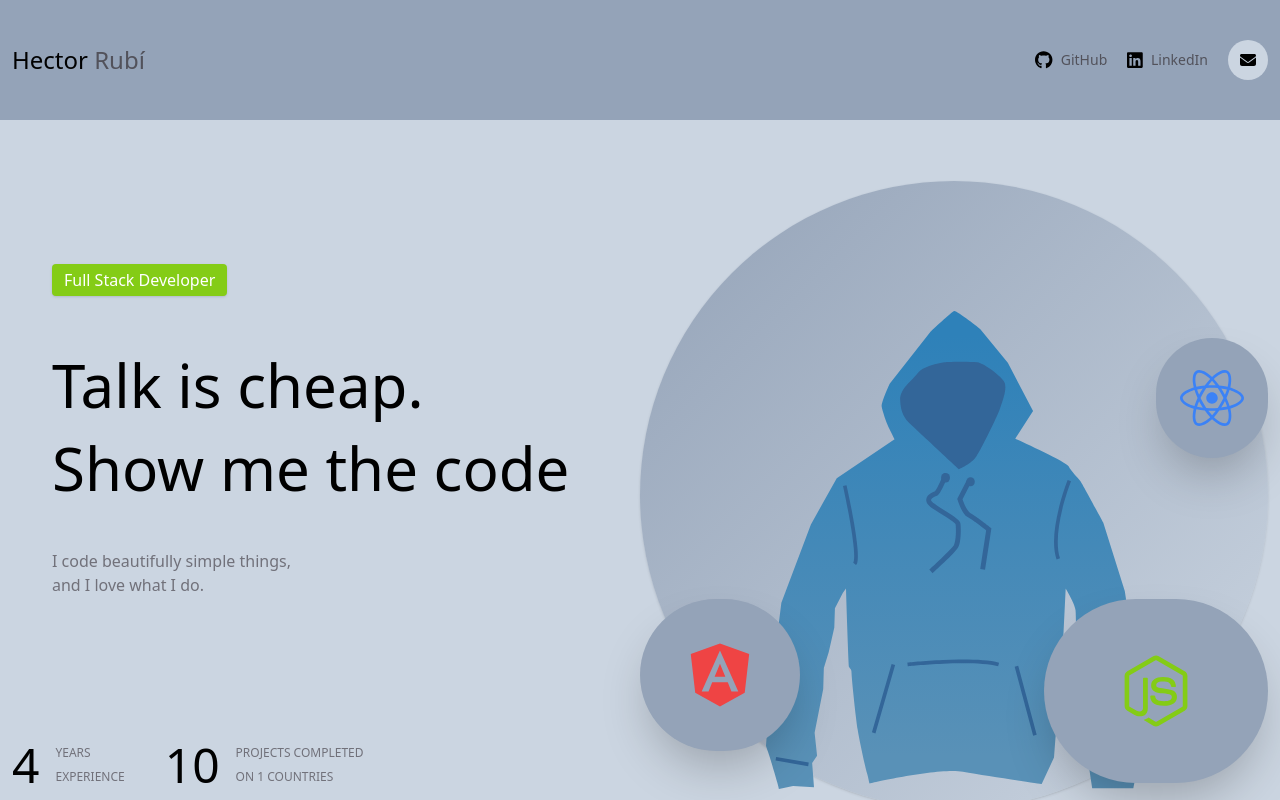
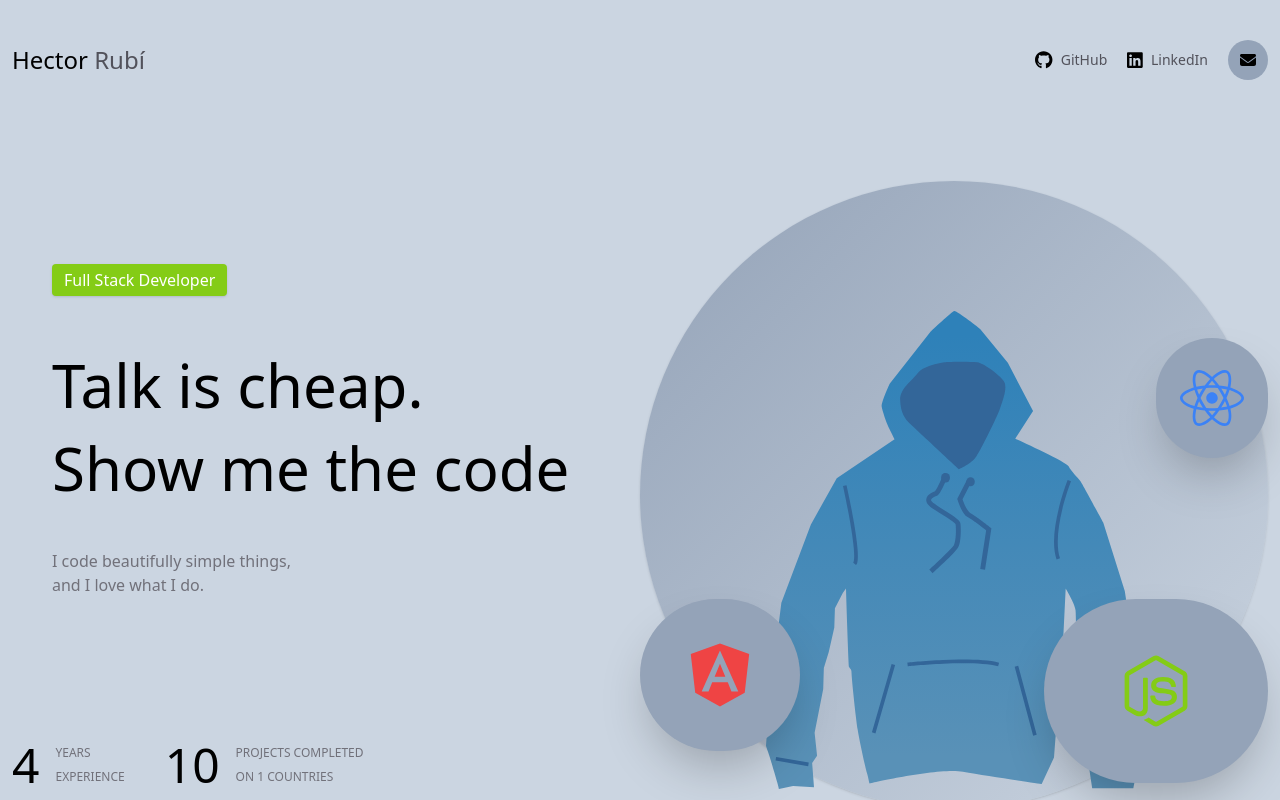
Before and after one commit to HectorRubi/hector-rubi, a Next.js app: page / in a window 1280 px wide. Shown: the top 800 px of the page. Built offline with nearby package versions, Linux system fonts and the light colour scheme.

Commit message:
Fix colors of navbar finally

```diff
--- a/src/components/Navbar/index.tsx
+++ b/src/components/Navbar/index.tsx
@@ -31,7 +31,7 @@ const links: Link[] = [
 
 export const Navbar = () => {
   return (
-    <nav className="bg-primary-400 dark:bg-primary-900">
+    <nav className="bg-primary-300 dark:bg-primary-800">
       <div className={`${CONTAINER} flex items-center justify-between py-10`}>
         <h3 className="text-2xl">
           <span>Hector </span>
@@ -50,10 +50,10 @@ export const Navbar = () => {
               >
                 <FontAwesomeIcon
                   icon={link.icon}
-                  className={`mr-2 text-lg transition-all group-hover:text-accent-400`}
+                  className={`mr-2 text-lg transition-all group-hover:text-accent-600 dark:group-hover:text-accent-400`}
                 />
                 <span
-                  className={`text-sm text-secondary-600 transition-all group-hover:text-accent-400 dark:text-secondary-400`}
+                  className={`text-sm text-secondary-600 transition-all group-hover:text-accent-600 dark:text-secondary-400 dark:group-hover:text-accent-400`}
                 >
                   {link.name}
                 </span>
@@ -61,7 +61,7 @@ export const Navbar = () => {
             </li>
           ))}
 
-          <li className="group relative flex cursor-pointer items-center justify-center rounded-full bg-primary-300 px-3 py-3 transition-all hover:bg-primary-800 hover:text-accent-400 dark:bg-primary-800 dark:hover:bg-primary-600">
+          <li className="group relative flex cursor-pointer items-center justify-center rounded-full bg-primary-400 px-3 py-3 transition-all hover:bg-primary-800 hover:text-accent-600 dark:bg-primary-900 dark:hover:bg-primary-600 dark:group-hover:text-accent-400">
             <FontAwesomeIcon icon={faEnvelope} />
             <Tooltip text="hector.rubi.garcia@outlook.com" position="right" />
           </li>
```
